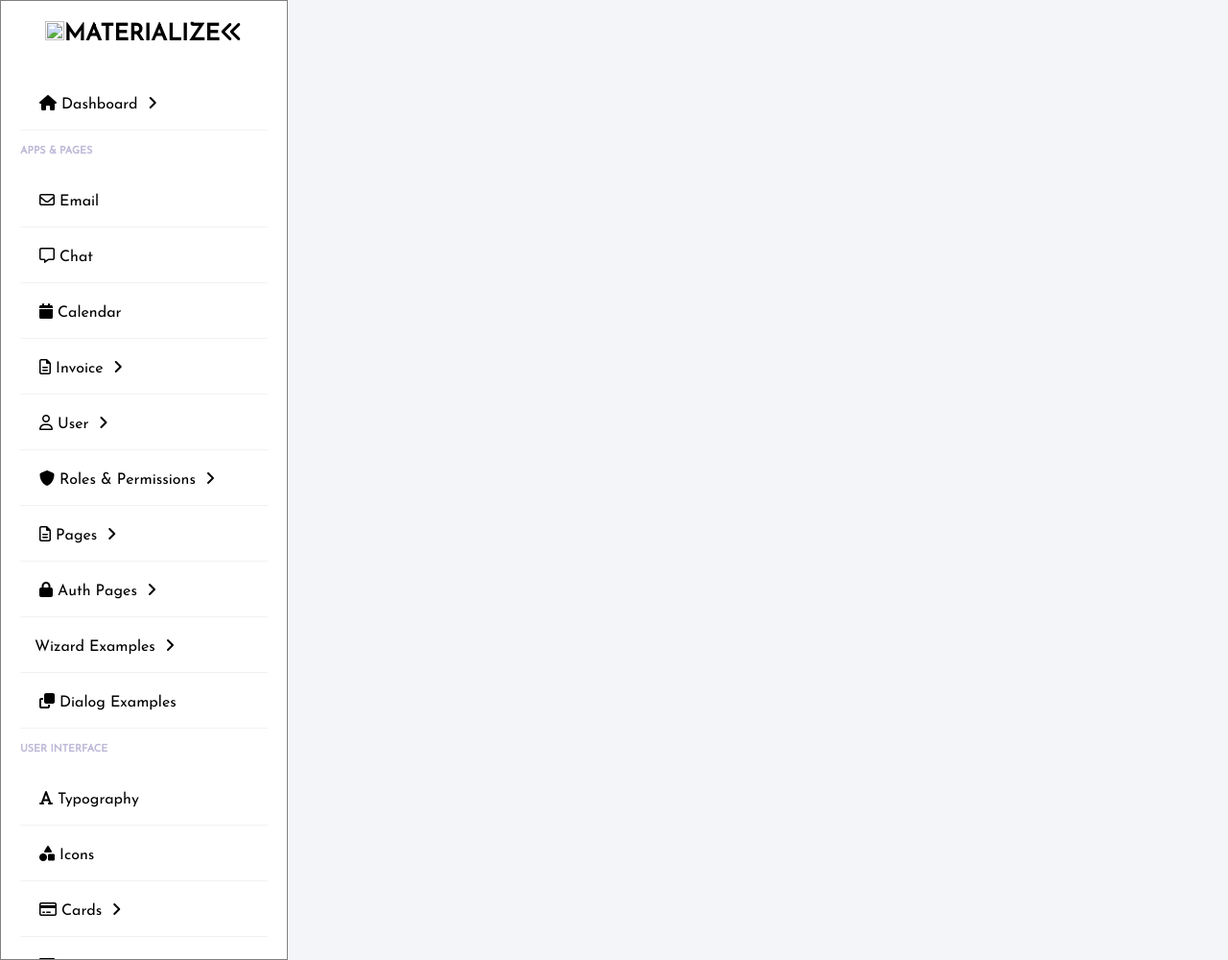
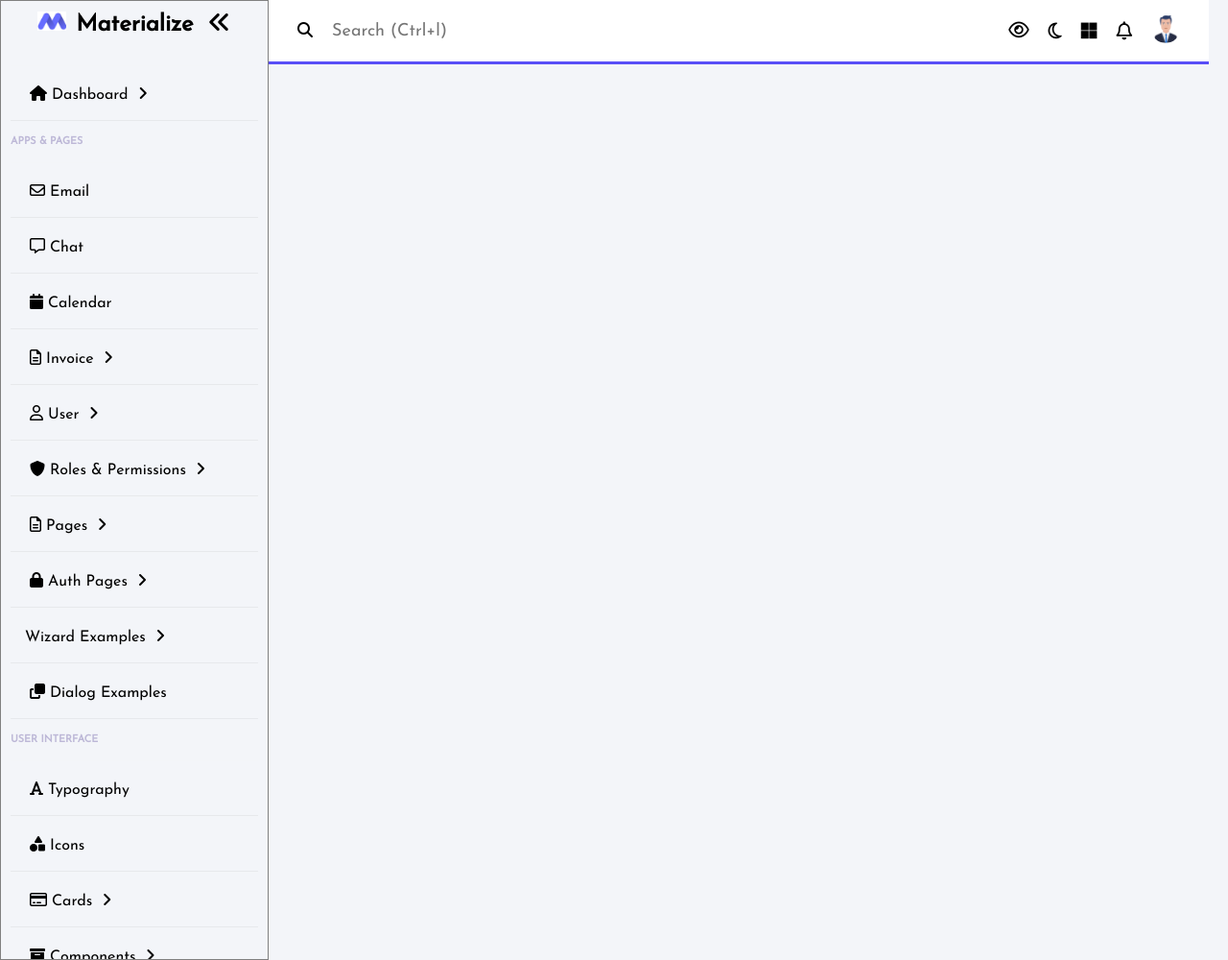
Before and after one commit to kokila-sivakumar/eCommerce-Dashboard, a plain HTML site: page Dashboard/index.html in a window 1280 px wide. Shown: the whole page at 96% size. Drawn offline with nearby package versions, Linux system fonts and the light colour scheme.

Commit message:
Add files via upload

```diff
--- a/Dashboard/index.html
+++ b/Dashboard/index.html
@@ -5,13 +5,14 @@
     <meta name="viewport" content="width=device-width, initial-scale=1.0">
     <script src="https://kit.fontawesome.com/e40c19f515.js" crossorigin="anonymous"></script>
     <link rel="stylesheet" href="style.css">
-    <title>Side Navigation Bar</title>
+    <title>Materialize</title>
 </head>
 <body>
+<section id="menu">
 <div class="scroll-bar">
 <div class="wrapper">
     <div class="sidebar">
-        <h2><img src="logo.jpg"><b>Materialize</b><i class="fa-solid fa-angles-left"></i></h2>
+        <h2><pre><img src="logo.png"><b>Materialize</b>  <i class="fa-solid fa-angles-left"></i></pre></h2>
         <ul>
             <div class="item">
             <li><a class="sub-btn"><i class="fa-solid fa-house"></i>Dashboard
@@ -157,6 +158,8 @@
                 <a href="" class="sub-item">Apex</a>
                 <a href="" class="sub-item">Recharts</a>
                 <a href="" class="sub-item">ChartJS</a>
+            </div></li>
+            </div>
             <li><a href="#"><i class="fa-solid fa-shield"></i>Access Control</a></li>
             <div class="item">
             <li><a class="sub-btn">...Others
@@ -166,10 +169,50 @@
                 <a href="" class="sub-item">Disabled Menu</a>
                 <a href="" class="sub-item">Raise Support</a>
                 <a href="" class="sub-item">Documentation</a>
-        </ul>
+                </div></li>
+            </div>
+            </ul>
+       </div>
+       </div>
     </div>
-</div>
-</div>
+</section>
+<section id="interface">
+    <div class="navigation">
+        <div class="n1">
+            <i class="fa-solid fa-magnifying-glass"></i>
+            <input type="text" placeholder="Search (Ctrl+l)">
+        </div>
+    <div class="profile">
+        <div class="item">
+            <a class="sub-btn"><i class="fa-solid fa-eye"></i></a>
+            <div class="sub-menu">
+                <a href="" class="sub-item">English</a>
+                <a href="" class="sub-item">French</a>
+                <a href="" class="sub-item">Arabic</a>
+            </div>
+        </div>
+        <i class="fa-regular fa-moon"></i>
+        <i class="fa-brands fa-microsoft"></i>
+        <i class="fa-regular fa-bell"></i>
+        <div class="item">
+        <a class="sub-btn"><img src="profile.png" alt=""></a>
+        <div class="sub-menu">
+            <a href="" class="sub-item"><img src="profile.png" alt="">John Doe</a>
+            </hr>
+            <a href="" class="sub-item"><i class="fa-regular fa-user"></i>Profile</a>
+            <a href="" class="sub-item"><i class="fa-regular fa-envelope"></i>Inbox</a>
+            <a href="" class="sub-item"><i class="fa-regular fa-message"></i>Chat</a>
+            </hr>
+            <a href="" class="sub-item"><i class="fa-solid fa-gears"></i>Settings</a>
+            <a href="" class="sub-item"><i class="fa-solid fa-dollar-sign"></i>Pricing</a>
+            <a href="" class="sub-item"><i class="fa-regular fa-circle-question"></i>FAQ</a>
+            </hr>
+            <a href="" class="sub-item"><i class="fa-solid fa-arrow-right"></i>LogOut</a>
+        </div>
+        </div>
+    </div>
+    </div>
+</section>
 <script src="https://cdnjs.cloudflare.com/ajax/libs/jquery/3.6.0/jquery.min.js"></script>
 
 <script>
@@ -180,5 +223,6 @@ $(document).ready(function(){
     });
 })
 </script>
+
 </body>
 </html>
--- a/Dashboard/style.css
+++ b/Dashboard/style.css
@@ -11,20 +11,21 @@
 body{
     background: #f3f5f9;
     font-family: Inter,sans-serif,-apple-system,BlinkMacSystemFont,"Segoe UI",Roboto,"Helvetica Neue",Arial,sans-serif,"Apple Color Emoji","Segoe UI Emoji","Segoe UI Symbol";
+    display: flex;
 }
+
 .wrapper{
     display: flex;
     position: relative;
 }
 .wrapper .sidebar{
-    width: 300px;
+    width: 280px;
     height: 1300px;
-    background: #fff;
-    padding: 20px;
+    background: #f3f5f9;
+    padding: 10px;
 }
 .wrapper .sidebar h2{
     color: black;
-    text-transform: uppercase;
     text-align: center;
     margin-bottom: 30px;
 }
@@ -53,7 +54,7 @@ body{
 }
 .scroll-bar{
     height: 1000px;
-    width: 300px;
+    width: 280px;
     border: 1px solid grey;
     font-family: 'GestaRegular', Arial, Helvetica, sans-serif;
     overflow: auto;
@@ -64,6 +65,7 @@ h6{
 .item .sub-menu{
     display: none;
 }
+
 .item .sub-menu a{
     color: black;
     display: block;
@@ -85,6 +87,50 @@ h6{
     color: blue;
 }
 div h2 img{
-    width: 20px;
+    width: 40px;
     height: 20px;
+    padding-right: 10px;
 }
+#interface{
+    width: calc(100% - 300px);
+}
+#interface .navigation{
+    display: flex;
+    align-items: center;
+    justify-content: space-between;
+    background: #fff;
+    padding: 15px 30px;
+    border-bottom: 3px solid #594ef7;
+}
+#interface .navigation .search{
+    display: flex;
+    justify-content: flex-start;
+    align-items: center;
+    padding: 20px 25px;
+    border: 5px solid #d7dbe6;
+    border-radius: 4px;
+}
+#interface .navigation .n1 i{
+    margin-right: 15px;
+}
+#interface .navigation .n1 input{
+    border: none;
+    outline: none;
+    font-size: 18px;
+}
+#interface .navigation .profile{
+    display: flex;
+    justify-content: flex-start;
+    align-items: center;
+}
+#interface .navigation .profile i{
+    margin-right: 20px;
+    font-size: 19px;
+    font-weight: 400;
+}
+#interface .navigation .profile img{
+    width: 30px;
+    height: 30px;
+    object-fit: cover;
+    border-radius: 50%;
+}
```
Also changed, not shown: Dashboard/logo.png (added), Dashboard/profile.png (added), Dashboard/script.js (added).
